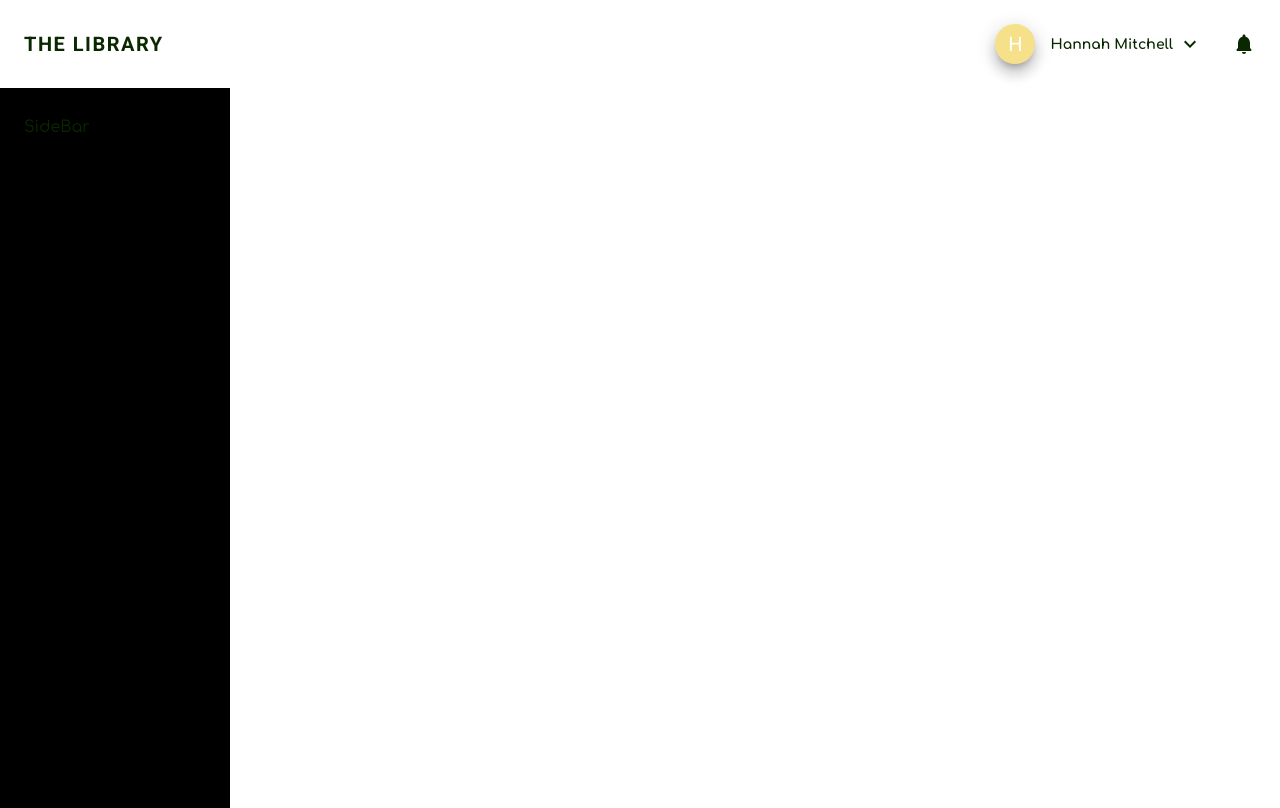
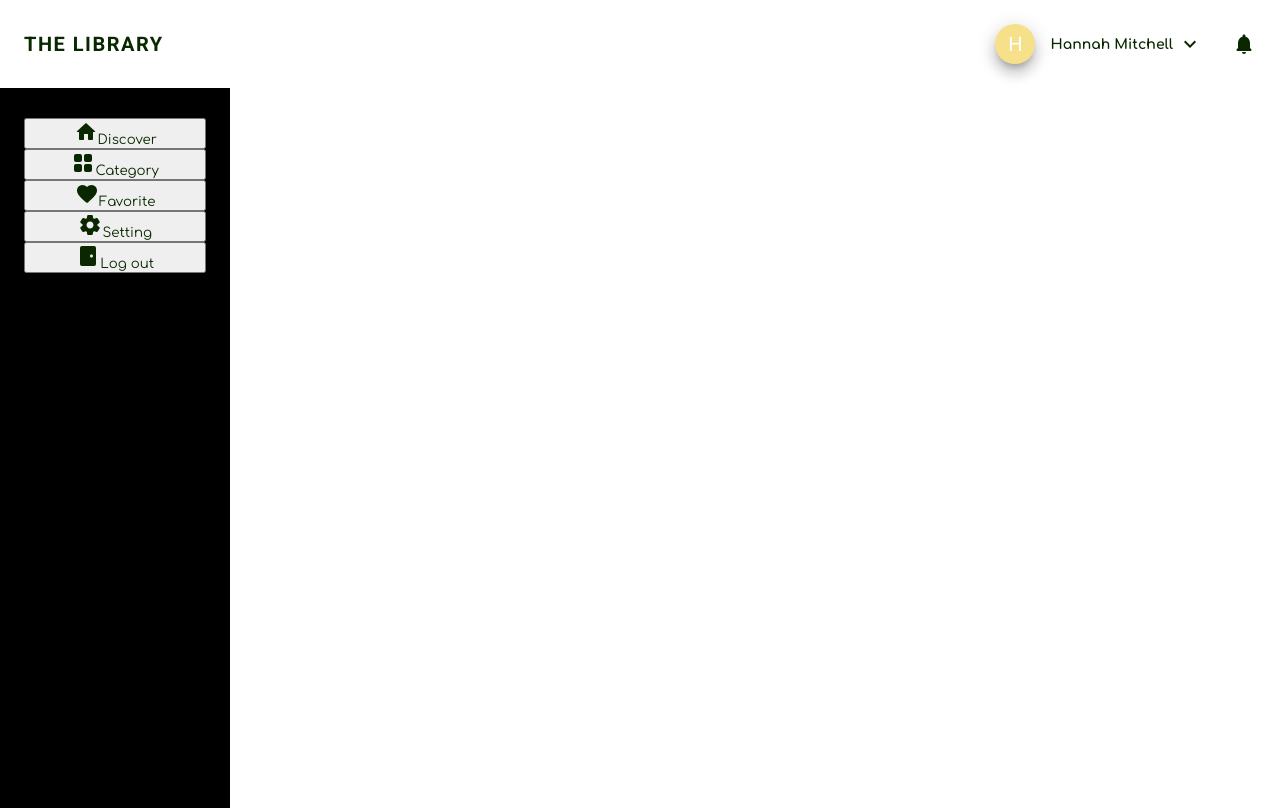
Before and after one commit to pmitch242/the-library, a React (Create React App) app: page / in a window 1280 px wide. Built offline with nearby package versions, Linux system fonts and the light colour scheme.

Commit message:
added main menu buttons

```diff
--- a/src/components/SideBar.jsx
+++ b/src/components/SideBar.jsx
@@ -4,15 +4,30 @@ import { menu, settingMenu } from "../utils/constants";
 
 const SideBar = () => (
     <Stack
-    direction= 'row'
-    sx={{
-        overflowY: 'auto',
-        height:
-        {sx:'auto', md:'95%'},
-        flexDirection:'column'
-    }}
-        >
-        SideBar
+        direction='row'
+        sx={{
+            overflowY: 'auto',
+            height:
+                { sx: 'auto', md: '95%' },
+            flexDirection: 'column'
+        }}>
+        {menu.map((menu) => (
+            <button
+                className="menu-btn"
+                key={menu.name}
+            >
+                <span>{menu.icon}</span>
+                <span>{menu.name}</span>
+            </button>
+        ))}
+        {settingMenu.map((settingMenu) => (
+            <button
+                className="menu-btn"
+            >
+                <span>{settingMenu.icon}</span>
+                <span>{settingMenu.name}</span>
+            </button>
+        ))}
     </Stack>
 )
 
```
